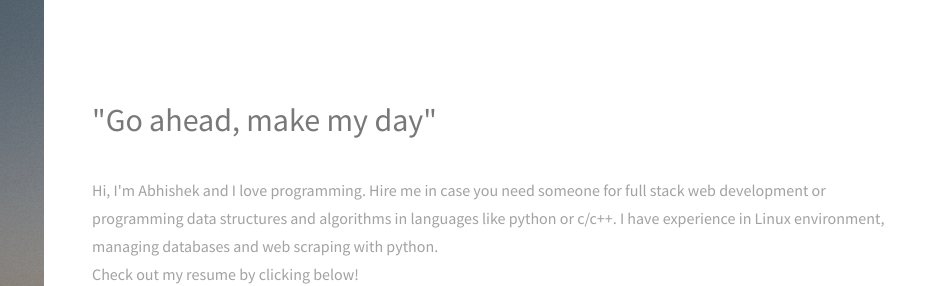
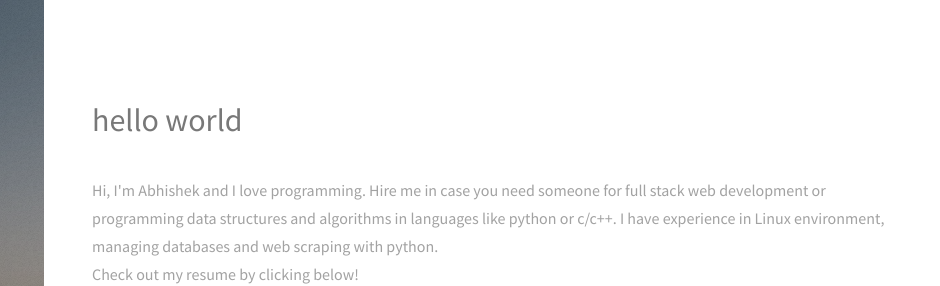
Before and after one commit to abhishek-malik/abhishek-malik.github.io, a plain HTML site: page index.html in a window 1280 px wide. Shown: the top 286 px of the page, 340-1280 px from the left. Drawn offline with Linux system fonts and the light colour scheme.

Commit message:
Update index.html

```diff
--- a/index.html
+++ b/index.html
@@ -22,7 +22,7 @@
 				<!-- One -->
 					<section id="one">
 						<header class="major">
-							<h2>"Go ahead, make my day"</h2>
+							<h2>hello world</h2>
 						</header>
 						<p>Hi, I'm Abhishek and I love programming. Hire me in case you need someone for full stack web development or programming data structures and algorithms in languages like python or c/c++. I have experience in Linux environment, managing databases and web scraping with python. <br>Check out my resume by clicking below!</p>
 						<ul class="actions">
```
